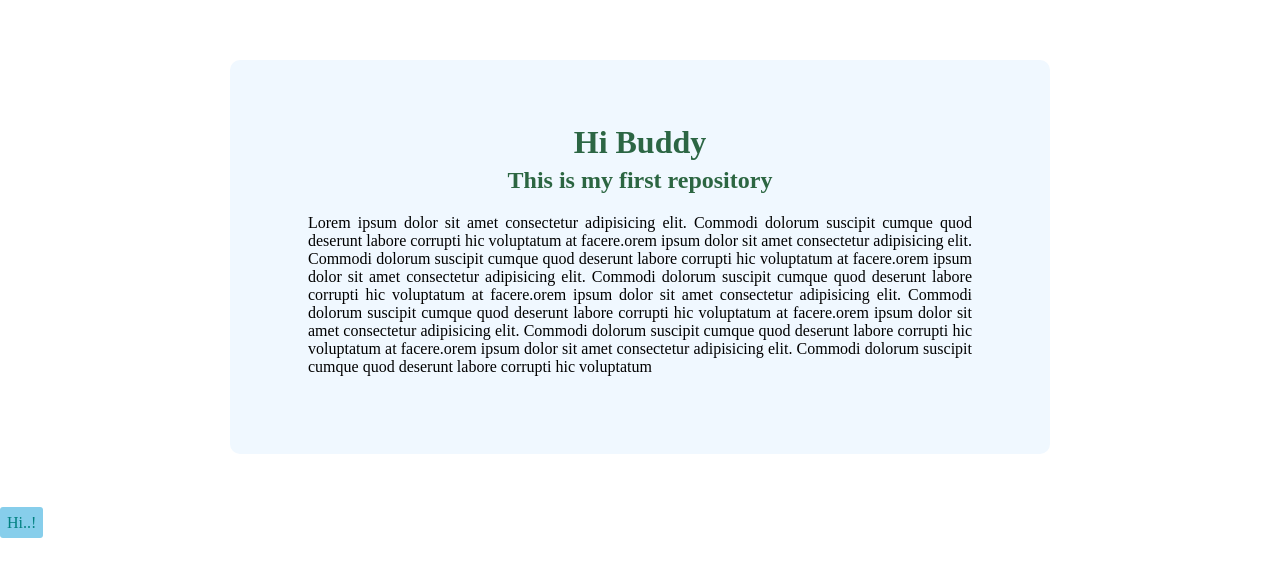
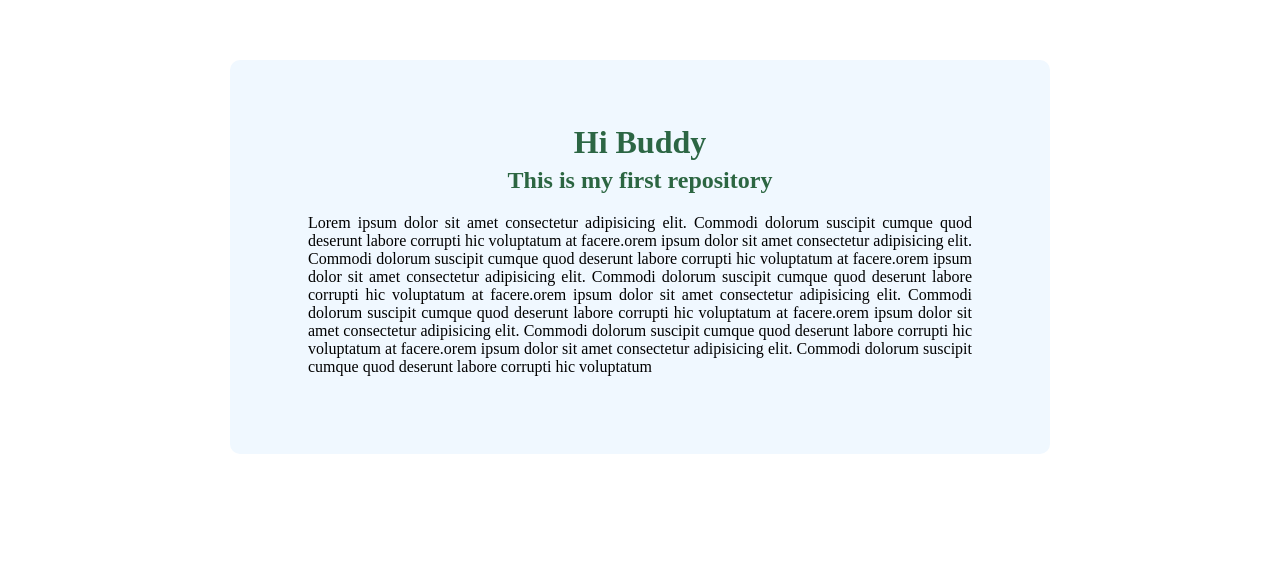
Before and after one commit to Maruf2183/My-first-repo, a plain HTML site: page index.html in a window 1280 px wide. Drawn offline with Linux system fonts and the light colour scheme.

Commit message:
something changes

```diff
--- a/index.html
+++ b/index.html
@@ -51,7 +51,7 @@
          <h2>This is my first repository</h2>
          <P>Lorem ipsum dolor sit amet consectetur adipisicing elit. Commodi dolorum suscipit cumque quod deserunt labore corrupti hic voluptatum at facere.orem ipsum dolor sit amet consectetur adipisicing elit. Commodi dolorum suscipit cumque quod deserunt labore corrupti hic voluptatum at facere.orem ipsum dolor sit amet consectetur adipisicing elit. Commodi dolorum suscipit cumque quod deserunt labore corrupti hic voluptatum at facere.orem ipsum dolor sit amet consectetur adipisicing elit. Commodi dolorum suscipit cumque quod deserunt labore corrupti hic voluptatum at facere.orem ipsum dolor sit amet consectetur adipisicing elit. Commodi dolorum suscipit cumque quod deserunt labore corrupti hic voluptatum at facere.orem ipsum dolor sit amet consectetur adipisicing elit. Commodi dolorum suscipit cumque quod deserunt labore corrupti hic voluptatum </P>
      </div>
-      <span>Hi..!</span>
+
 
 </body>
 </html>
```
